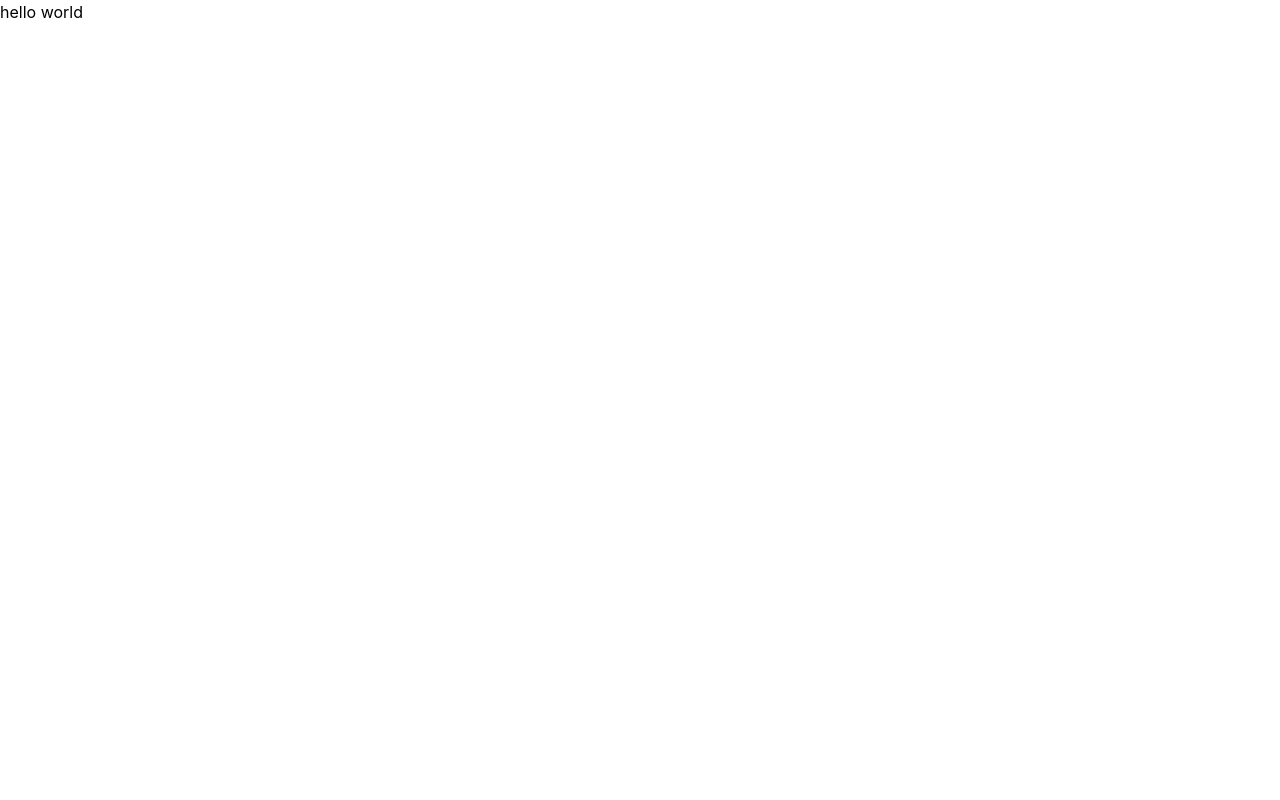
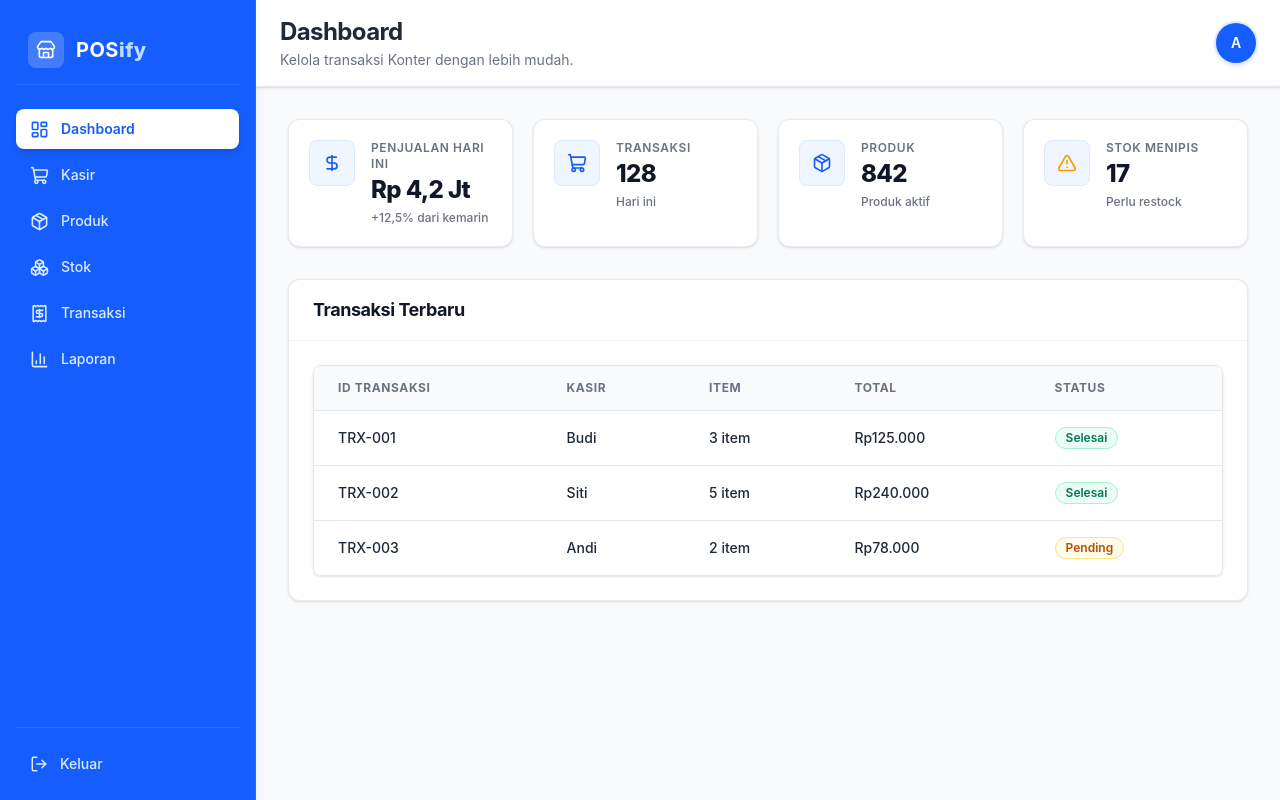
Before and after one commit to frandypratama/Kelompok2-Frontend, a React (Vite) app: page /dashboard in a window 1280 px wide. Built offline with nearby package versions, Linux system fonts and the light colour scheme.

Commit message:
dashboard

```diff
--- a/package.json
+++ b/package.json
@@ -12,6 +12,7 @@
   "dependencies": {
     "@tailwindcss/vite": "^4.3.3",
     "axios": "^1.20.0",
+    "lucide-react": "^1.52.0",
     "react": "^19.2.8",
     "react-dom": "^19.2.8",
     "react-router-dom": "^7.18.4",
--- a/src/App.jsx
+++ b/src/App.jsx
@@ -1,11 +1,12 @@
+import { BrowserRouter, Routes, Route } from "react-router-dom"; // 👈 Tambahkan BrowserRouter
+import Dashboard from "./pages/Dashboard";
 
-function App() {
-
+export default function App() {
   return (
-    <div>
-      hello world
-    </div>
-  )
+    <BrowserRouter>
+      <Routes>
+        <Route path="/dashboard" element={<Dashboard />} />
+      </Routes>
+    </BrowserRouter>
+  );
 }
-
-export default App
--- /dev/null
+++ b/src/components/Navbar.jsx
@@ -0,0 +1,22 @@
+export default function Navbar({ title }) {
+  return (
+    <header className="bg-white border-b border-gray-200 px-6 py-4 flex items-center justify-between shadow-sm">
+      {/* Judul & Subtitle */}
+      <div>
+        <h1 className="text-xl md:text-2xl font-bold text-gray-800 tracking-tight">
+          {title}
+        </h1>
+        <p className="text-xs md:text-sm text-gray-500 mt-0.5">
+          Kelola transaksi Konter dengan lebih mudah.
+        </p>
+      </div>
+
+      {/* Avatar User */}
+      <div className="flex items-center space-x-3">
+        <div className="w-10 h-10 rounded-full bg-blue-600 text-white font-semibold text-sm flex items-center justify-center shadow-md ring-2 ring-blue-100 hover:bg-blue-700 transition-colors cursor-pointer select-none">
+          A
+        </div>
+      </div>
+    </header>
+  );
+}
--- /dev/null
+++ b/src/components/Sidebar.jsx
@@ -0,0 +1,76 @@
+import { NavLink, useNavigate } from "react-router-dom";
+import {
+  LayoutDashboard,
+  ShoppingCart,
+  Package,
+  Boxes,
+  Receipt,
+  BarChart3,
+  LogOut,
+  Store
+} from "lucide-react";
+
+const menus = [
+  ["/dashboard", "Dashboard", LayoutDashboard],
+  ["/kasir", "Kasir", ShoppingCart],
+  ["/produk", "Produk", Package],
+  ["/stok", "Stok", Boxes],
+  ["/transaksi", "Transaksi", Receipt],
+  ["/laporan", "Laporan", BarChart3],
+];
+
+export default function Sidebar() {
+  const navigate = useNavigate();
+
+  const logout = () => {
+    localStorage.removeItem("token");
+    navigate("/login");
+  };
+
+  return (
+    <aside className="w-64 bg-blue-600 text-white min-h-screen flex flex-col justify-between p-4 border-r border-blue-500/50 shrink-0 shadow-lg">
+      <div>
+        {/* Brand Header */}
+        <div className="flex items-center space-x-3 px-3 py-4 mb-6 border-b border-blue-500/60">
+          <div className="p-2 bg-white/20 backdrop-blur-md rounded-lg text-white">
+            <Store className="w-5 h-5" />
+          </div>
+          <span className="text-xl font-bold text-white tracking-wide">
+            POS<span className="text-blue-200 font-extrabold">ify</span>
+          </span>
+        </div>
+
+        {/* Menu Navigasi */}
+        <nav className="space-y-1.5">
+          {menus.map(([to, label, Icon]) => (
+            <NavLink
+              key={to}
+              to={to}
+              className={({ isActive }) =>
+                `flex items-center space-x-3 px-3.5 py-2.5 rounded-lg text-sm font-medium transition-all duration-150 ${
+                  isActive
+                    ? "bg-white text-blue-600 shadow-md font-semibold"
+                    : "text-blue-100 hover:bg-blue-500/80 hover:text-white"
+                }`
+              }
+            >
+              <Icon size={19} />
+              <span>{label}</span>
+            </NavLink>
+          ))}
+        </nav>
+      </div>
+
+      {/* Tombol Logout */}
+      <div className="pt-4 border-t border-blue-500/60">
+        <button
+          onClick={logout}
+          className="w-full flex items-center space-x-3 px-3.5 py-2.5 rounded-lg text-sm font-medium text-blue-100 hover:bg-red-500 hover:text-white transition-colors duration-150 cursor-pointer"
+        >
+          <LogOut size={18} />
+          <span>Keluar</span>
+        </button>
+      </div>
+    </aside>
+  );
+}
--- /dev/null
+++ b/src/components/StatCard.jsx
@@ -0,0 +1,25 @@
+export default function StatCard({ title, value, icon, note }) {
+  return (
+    <div className="bg-white p-5 rounded-xl border border-gray-200/80 shadow-sm hover:shadow-md transition-all duration-200 flex items-start space-x-4">
+      {/* Kontainer Ikon */}
+      <div className="p-3 bg-blue-50 text-blue-600 rounded-lg border border-blue-100 shrink-0 flex items-center justify-center">
+        {icon}
+      </div>
+
+      {/* Kontainer Teks & Informasi */}
+      <div className="space-y-0.5 min-w-0">
+        <p className="text-xs font-semibold text-gray-500 uppercase tracking-wider">
+          {title}
+        </p>
+        <h2 className="text-2xl font-extrabold text-gray-900 tracking-tight">
+          {value}
+        </h2>
+        {note && (
+          <small className="block text-xs font-medium text-gray-500 pt-0.5">
+            {note}
+          </small>
+        )}
+      </div>
+    </div>
+  );
+}
--- /dev/null
+++ b/src/components/Table.jsx
@@ -0,0 +1,77 @@
+export default function Table({ columns, rows, empty = "Belum ada data." }) {
+  // Fungsi penolong untuk memberikan warna badge pada status
+  const renderCellContent = (cell) => {
+    if (typeof cell === "string") {
+      const lowerCell = cell.toLowerCase();
+      if (lowerCell === "selesai" || lowerCell === "success") {
+        return (
+          <span className="inline-flex items-center px-2.5 py-0.5 rounded-full text-xs font-semibold bg-emerald-50 text-emerald-700 border border-emerald-200">
+            {cell}
+          </span>
+        );
+      }
+      if (lowerCell === "pending" || lowerCell === "proses") {
+        return (
+          <span className="inline-flex items-center px-2.5 py-0.5 rounded-full text-xs font-semibold bg-amber-50 text-amber-700 border border-amber-200">
+            {cell}
+          </span>
+        );
+      }
+      if (lowerCell === "batal" || lowerCell === "failed") {
+        return (
+          <span className="inline-flex items-center px-2.5 py-0.5 rounded-full text-xs font-semibold bg-rose-50 text-rose-700 border border-rose-200">
+            {cell}
+          </span>
+        );
+      }
+    }
+    return cell;
+  };
+
+  return (
+    <div className="w-full overflow-x-auto rounded-lg border border-gray-200 shadow-sm">
+      <table className="w-full text-left text-sm text-gray-700 divide-y divide-gray-200">
+        {/* Table Header */}
+        <thead className="bg-gray-50 text-xs uppercase tracking-wider text-gray-500 font-semibold select-none">
+          <tr>
+            {columns.map((c) => (
+              <th key={c} scope="col" className="px-6 py-3.5 whitespace-nowrap">
+                {c}
+              </th>
+            ))}
+          </tr>
+        </thead>
+
+        {/* Table Body */}
+        <tbody className="divide-y divide-gray-200 bg-white">
+          {rows.length ? (
+            rows.map((row, i) => (
+              <tr
+                key={i}
+                className="hover:bg-gray-50/80 transition-colors duration-150 ease-in-out"
+              >
+                {row.map((cell, j) => (
+                  <td
+                    key={j}
+                    className="px-6 py-4 whitespace-nowrap font-medium text-gray-800"
+                  >
+                    {renderCellContent(cell)}
+                  </td>
+                ))}
+              </tr>
+            ))
+          ) : (
+            <tr>
+              <td
+                colSpan={columns.length}
+                className="px-6 py-10 text-center text-sm font-medium text-gray-400 bg-gray-50/50"
+              >
+                {empty}
+              </td>
+            </tr>
+          )}
+        </tbody>
+      </table>
+    </div>
+  );
+}
--- /dev/null
+++ b/src/pages/Dashboard.jsx
@@ -0,0 +1,73 @@
+import Sidebar from "../components/Sidebar";
+import Navbar from "../components/Navbar";
+import StatCard from "../components/StatCard";
+import Table from "../components/Table";
+import { DollarSign, ShoppingCart, Package, AlertTriangle } from "lucide-react";
+
+export default function Dashboard() {
+  const rows = [
+    ["TRX-001", "Budi", "3 item", "Rp125.000", "Selesai"],
+    ["TRX-002", "Siti", "5 item", "Rp240.000", "Selesai"],
+    ["TRX-003", "Andi", "2 item", "Rp78.000", "Pending"],
+  ];
+
+  return (
+    <div className="flex min-h-screen bg-gray-50 text-gray-800 antialiased">
+      {/* Sidebar Fiks/Tetap di Kiri */}
+      <Sidebar />
+
+      {/* Area Konten Utama */}
+      <main className="flex-1 flex flex-col min-w-0 overflow-y-auto">
+        {/* Header / Navbar */}
+        <Navbar title="Dashboard" />
+
+        {/* Isi Dashboard */}
+        <div className="p-6 md:p-8 space-y-8">
+          {/* Section Kartu Statistik (Grid 4 Kolom Responsif) */}
+          <section className="grid grid-cols-1 sm:grid-cols-2 lg:grid-cols-4 gap-5">
+            <StatCard
+              title="Penjualan Hari Ini"
+              value="Rp 4,2 Jt"
+              icon={<DollarSign className="w-5 h-5 text-blue-600" />}
+              note="+12,5% dari kemarin"
+            />
+            <StatCard
+              title="Transaksi"
+              value="128"
+              icon={<ShoppingCart className="w-5 h-5 text-blue-600" />}
+              note="Hari ini"
+            />
+            <StatCard
+              title="Produk"
+              value="842"
+              icon={<Package className="w-5 h-5 text-blue-600" />}
+              note="Produk aktif"
+            />
+            <StatCard
+              title="Stok Menipis"
+              value="17"
+              icon={<AlertTriangle className="w-5 h-5 text-amber-500" />}
+              note="Perlu restock"
+            />
+          </section>
+
+          {/* Section Panel Transaksi Terbaru */}
+          <section className="bg-white rounded-xl border border-gray-200/80 shadow-sm overflow-hidden">
+            <div className="px-6 py-4 border-b border-gray-100 flex items-center justify-between">
+              <h2 className="text-lg font-bold text-gray-900 tracking-tight">
+                Transaksi Terbaru
+              </h2>
+            </div>
+
+            <div className="p-6">
+              <Table
+                columns={["ID Transaksi", "Kasir", "Item", "Total", "Status"]}
+                rows={rows}
+              />
+            </div>
+          </section>
+        </div>
+      </main>
+    </div>
+  );
+}
```
Also changed, not shown: 1 other file (tests, documents, lock files or other folders).
